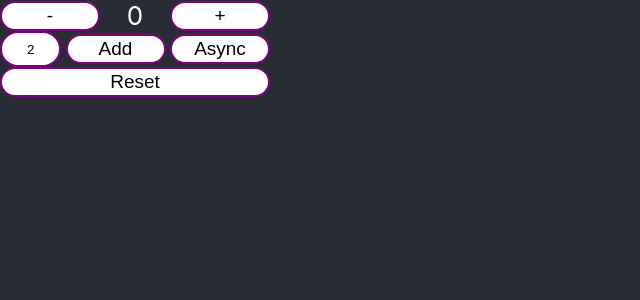
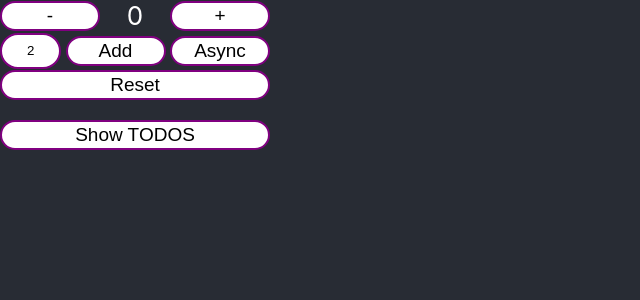
Before and after one commit to Petlyra/redux-learn, a React (Create React App) app: page / in a window 1280 px wide. Shown: the top 300 px of the page, without its empty margins (0-640 px from the left). Built offline with nearby package versions, Linux system fonts and the light colour scheme.

Commit message:
show todos section

```diff
--- a/src/App.css
+++ b/src/App.css
@@ -8,16 +8,18 @@
   display: flex;
   font-size: calc(10px + 2vmin);
   color: white;
+  flex-direction: column;
 }
 
 .box {
-  height: 80px;
+  height: 100px;
   width: 270px;
   display: flex;
   align-items: center;
   justify-content: space-between;
   align-content: space-between;
   flex-wrap: wrap;
+  margin-bottom: 20px;
 }
 
 .button {
--- a/src/App.tsx
+++ b/src/App.tsx
@@ -1,12 +1,14 @@
 import React from "react";
 import "./App.css";
 import { Content } from "./components/Content";
+import { Todos } from "./components/Todos";
 
 function App() {
   return (
     <div className="App">
       <header className="App-header">
         <Content />
+        <Todos />
       </header>
     </div>
   );
--- a/src/components/ActionButton.tsx
+++ b/src/components/ActionButton.tsx
@@ -4,11 +4,12 @@ import "../App.css";
 type ActionButtonProps = {
   label: string;
   onClick: any;
+  fullWidth?: boolean;
 };
 
 const ActionButton = (props: ActionButtonProps) => {
-  const { label, onClick } = props;
-  const buttonWidth = label === "Reset" ? "100%" : "";
+  const { label, onClick, fullWidth } = props;
+  const buttonWidth = fullWidth ? "100%" : "";
   return (
     <button
       className={"button"}
--- a/src/components/Content.tsx
+++ b/src/components/Content.tsx
@@ -39,7 +39,11 @@ export const Content = () => {
           dispatch(incrementAsyncAction(Number(incrementAmount) || 0))
         }
       />
-      <ActionButton label={"Reset"} onClick={() => dispatch(reset())} />
+      <ActionButton
+        fullWidth
+        label={"Reset"}
+        onClick={() => dispatch(reset())}
+      />
     </div>
   );
 };
--- /dev/null
+++ b/src/components/Todos.css
@@ -0,0 +1,7 @@
+.todos-box {
+    width: 270px;
+    display: flex;
+    align-items: center;
+    justify-content: space-between;
+    flex-direction: column;
+}
--- /dev/null
+++ b/src/components/Todos.tsx
@@ -0,0 +1,11 @@
+import React from "react";
+import "./Todos.css";
+import ActionButton from "./ActionButton";
+
+export const Todos = () => {
+  return (
+    <div className={"todos-box"}>
+      <ActionButton fullWidth label={"Show TODOS"} onClick={null} />
+    </div>
+  );
+};
```
